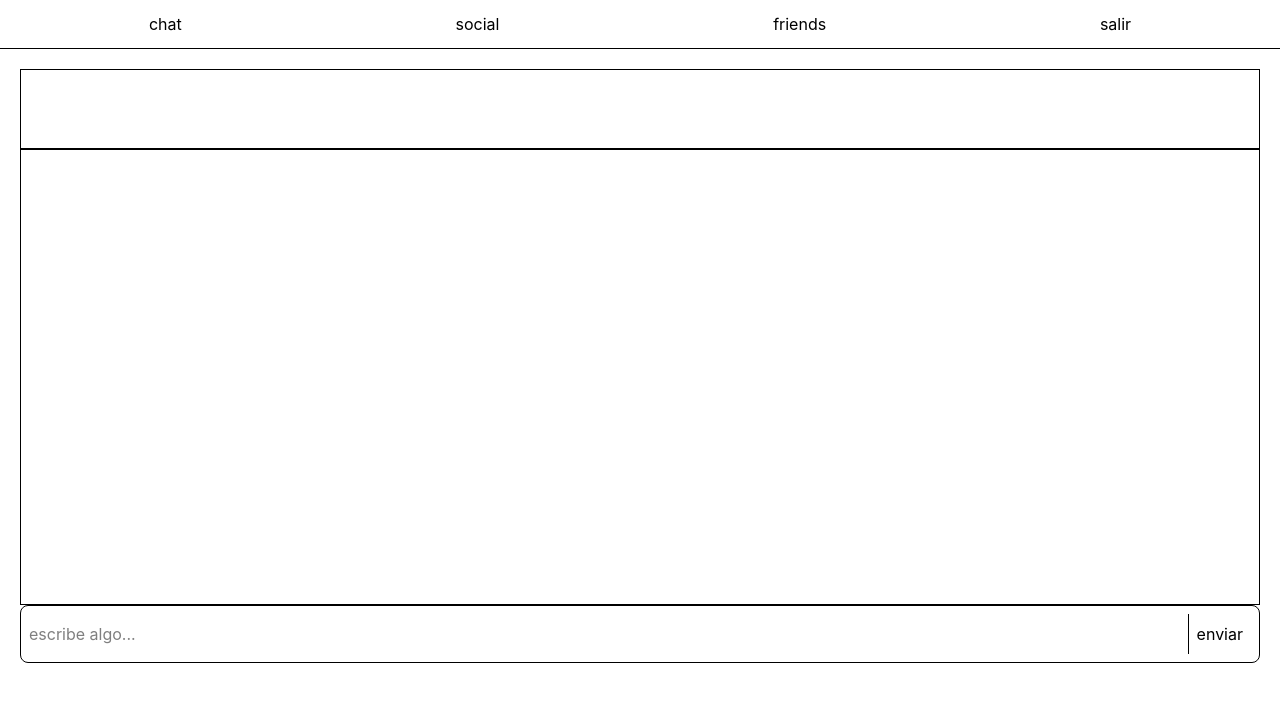
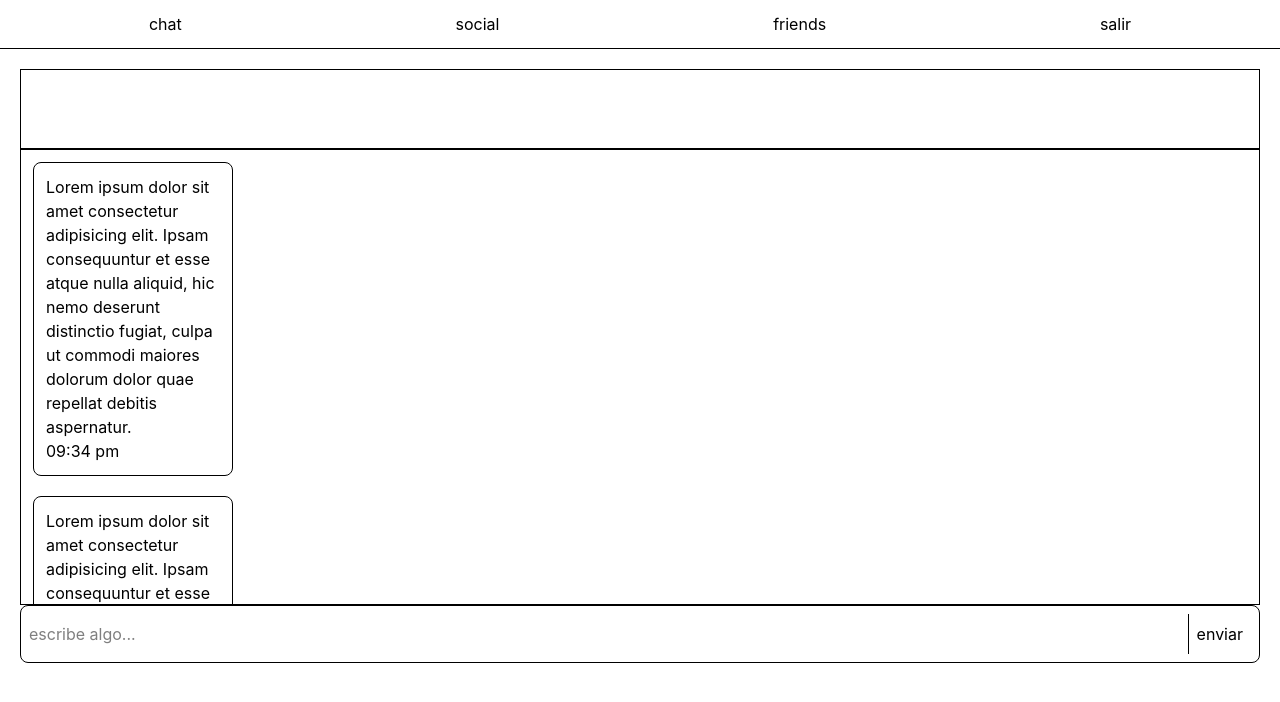
Before and after one commit to and1ru/social-media-front, a React (Vite) app: page /private/chat in a window 1280 px wide. Shown: the top 702 px of the page. Built offline with nearby package versions, Linux system fonts and the light colour scheme.

Commit message:
se hicieron algunas mejoras al chat

```diff
--- a/src/components/message-target-component.tsx
+++ b/src/components/message-target-component.tsx
@@ -1,7 +1,8 @@
 export const MessageTargetComponent = () => {
   return (
-    <div>
-
+    <div className="min-w-30 max-w-50 border p-3 rounded-lg">
+        <p>Lorem ipsum dolor sit amet consectetur adipisicing elit. Ipsam consequuntur et esse atque nulla aliquid, hic nemo deserunt distinctio fugiat, culpa ut commodi maiores dolorum dolor quae repellat debitis aspernatur.</p>
+        <p className="left-full">09:34 pm</p>
     </div>
   );
 };
--- a/src/page/chat-page.tsx
+++ b/src/page/chat-page.tsx
@@ -15,7 +15,9 @@ export const ChatPage = () => {
   return (
     <>
         <div className="border h-20"></div>
-        <div className="h-114 border">
+        <div className="flex flex-col gap-5 h-114 border p-3 overflow-auto">
+            <MessageTargetComponent/>
+            <MessageTargetComponent/>
             <MessageTargetComponent/>
         </div>
         <div>
```
